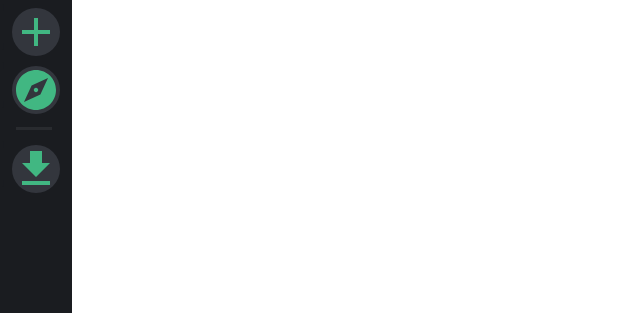
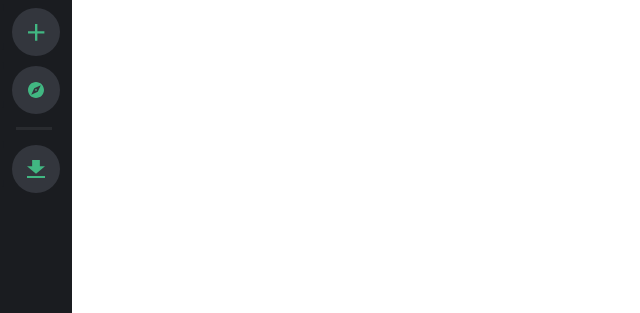
Before and after one commit to guiborlot/discord-clone, a website: page index.html in a window 1280 px wide. Shown: the part 487-800 px from the top of the page, without its empty margins (0-640 px from the left). Drawn offline with nearby package versions, Linux system fonts and the light colour scheme.

Commit message:
Barra de navegação lateral completa

```diff
--- a/index.html
+++ b/index.html
@@ -50,16 +50,25 @@
             </li>
             <li>
                 <div class="detail-avatar"></div>
-                <a href=""><svg xmlns="http://www.w3.org/2000/svg" height="30" viewBox="0 0 24 24" width="30"><path class="out-icon" d="M0 0h24v24H0z" fill="none"/><path class="in-icon" d="M19 13h-6v6h-2v-6H5v-2h6V5h2v6h6v2z"/></svg></a>
+                <a href=""><svg width="24" height="24" version="1.1" viewBox="0 0 24 24" xmlns="http://www.w3.org/2000/svg">
+                    <path class="out-icon" d="M0 0h24v24H0z" fill="none"/>
+                    <path class="in-icon" d="m8 11.595h3.5104v-3.5948h1.1701v3.5948h3.5104v1.1983h-3.5104v3.5948h-1.1701v-3.5948h-3.5104z" stroke-width=".59205"/>
+                   </svg></a>
             </li>
             <li>
                 <div class="detail-avatar"></div>
-                <a href=""><svg xmlns="http://www.w3.org/2000/svg" height="30" viewBox="0 0 24 24" width="30"><path class="out-icon" d="M0 0h24v24H0z" fill="none"/><path class="in-icon" d="M12 10.9c-.61 0-1.1.49-1.1 1.1s.49 1.1 1.1 1.1c.61 0 1.1-.49 1.1-1.1s-.49-1.1-1.1-1.1zM12 2C6.48 2 2 6.48 2 12s4.48 10 10 10 10-4.48 10-10S17.52 2 12 2zm2.19 12.19L6 18l3.81-8.19L18 6l-3.81 8.19z"/></svg></a>
+                <a href=""><svg width="24" height="24" version="1.1" viewBox="0 0 24 24" xmlns="http://www.w3.org/2000/svg">
+                    <path class="out-icon" d="M0 0h24v24H0z" fill="none"/>
+                    <path class="in-icon" d="m12 11.56c-0.244 0-0.44 0.196-0.44 0.44s0.196 0.44 0.44 0.44 0.44-0.196 0.44-0.44-0.196-0.44-0.44-0.44zm0-3.56c-2.208 0-4 1.792-4 4s1.792 4 4 4 4-1.792 4-4-1.792-4-4-4zm0.876 4.876-3.276 1.524 1.524-3.276 3.276-1.524z" stroke-width=".4"/>
+                   </svg></a>
             </li>
             <div class="divisor-linha"></div>
             <li>
                 <div class="detail-avatar"></div>
-                <a href=""><svg xmlns="http://www.w3.org/2000/svg" height="24" viewBox="0 0 24 24" width="24"><path class="out-icon" d="M0 0h24v24H0z" fill="none"/><path class="in-icon" d="M19 9h-4V3H9v6H5l7 7 7-7zM5 18v2h14v-2H5z"/></svg></a>
+                <a href=""><svg width="24" height="24" version="1.1" viewBox="0 0 24 24" xmlns="http://www.w3.org/2000/svg">
+                    <path class="out-icon" d="M0 0h24v24H0z" fill="none"/>
+                    <path class="in-icon" d="m16.5 10.676h-2.5714v-3.1765h-3.8571v3.1765h-2.5714l4.5 3.7059zm-9 4.7647v1.0588h9v-1.0588z" stroke-width=".58338"/>
+                   </svg></a>
             </li>
         </ul>
     </nav>
```
Also changed, not shown: assets/add.svg, assets/explore.svg, assets/get_app.svg.
